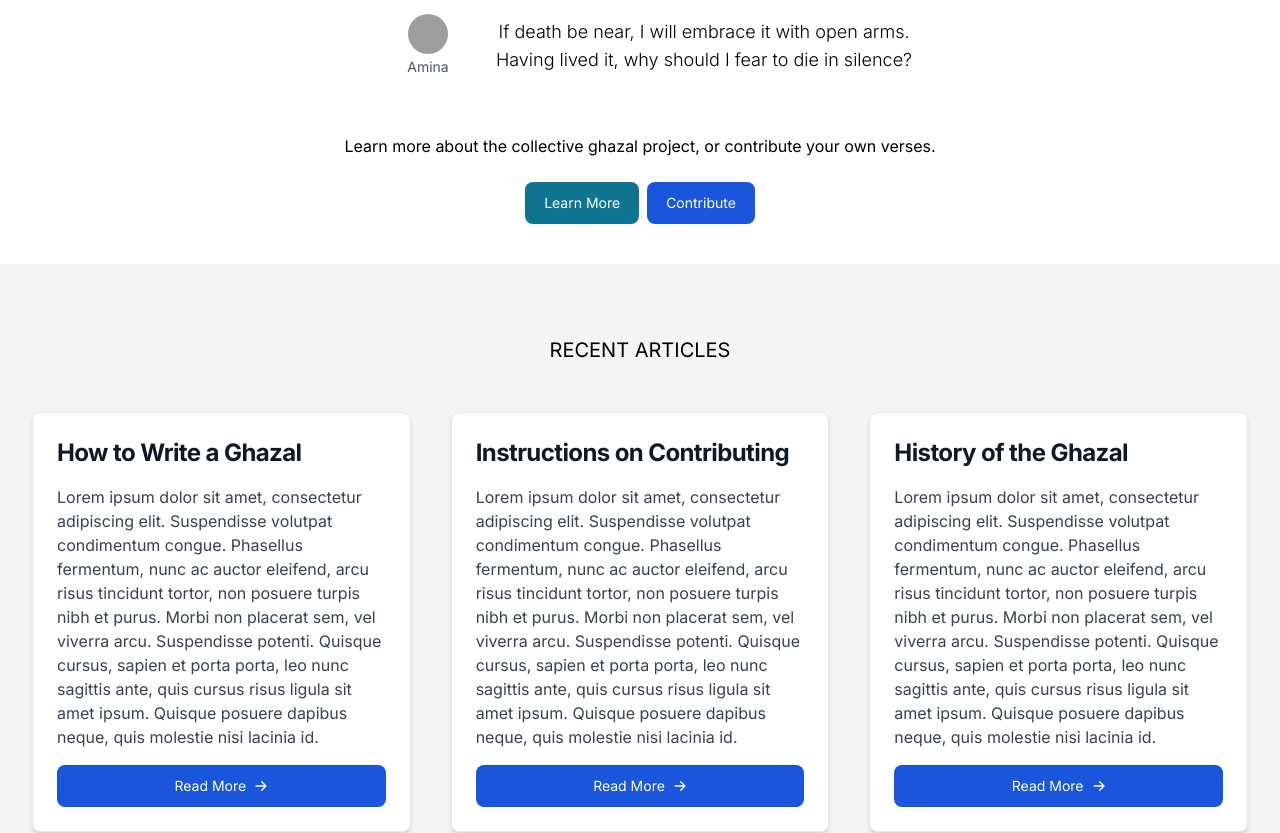
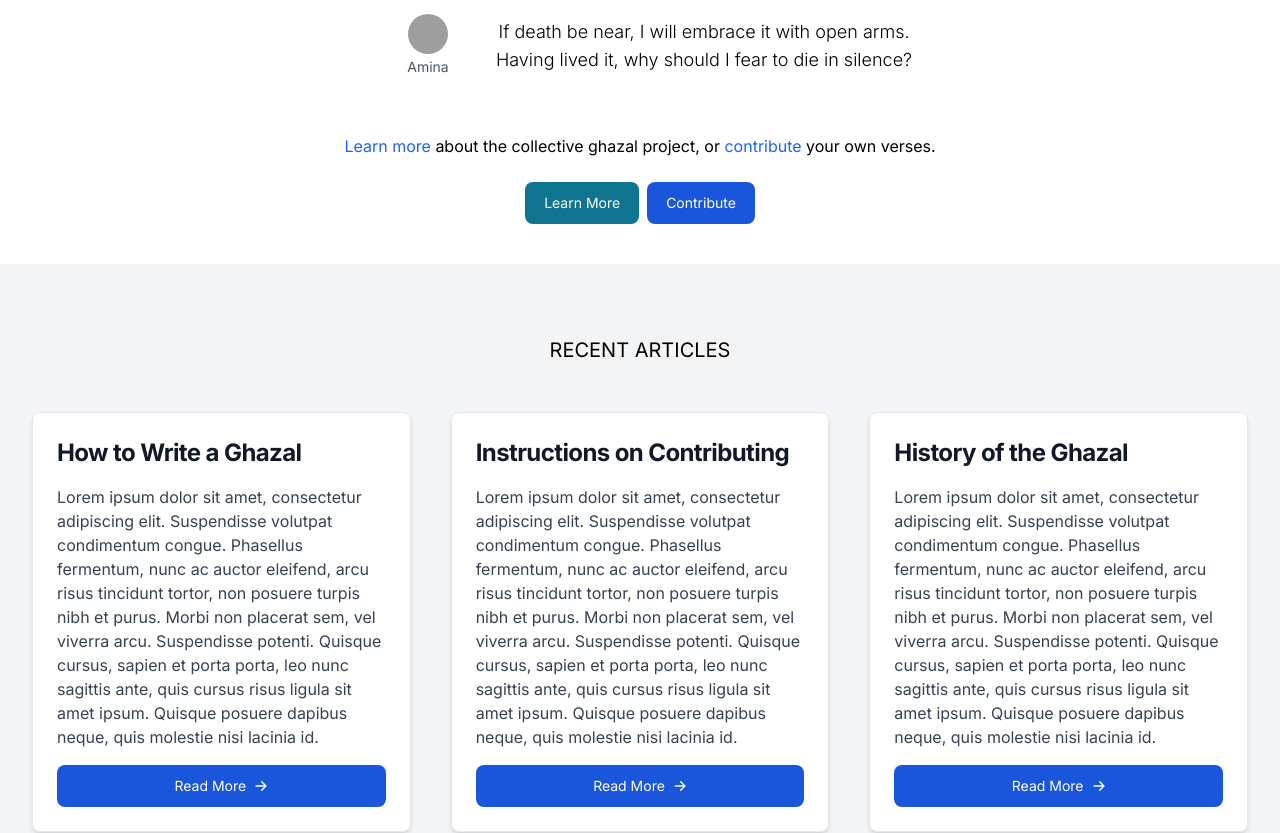
Before and after one commit to aazibch/theghazalproject, a Next.js app: page / in a window 1280 px wide. Shown: the part 1160-1993 px from the top of the page. Built offline with nearby package versions, Linux system fonts and the light colour scheme; grey boxes are pictures that could not be loaded.

Commit message:
Add global styling for links

```diff
--- a/app/globals.css
+++ b/app/globals.css
@@ -1,4 +1,11 @@
 @tailwind base;
+
+@layer base {
+  a {
+    @apply text-blue-600 hover:underline;
+  }
+}
+
 @tailwind components;
 @tailwind utilities;
 
```
